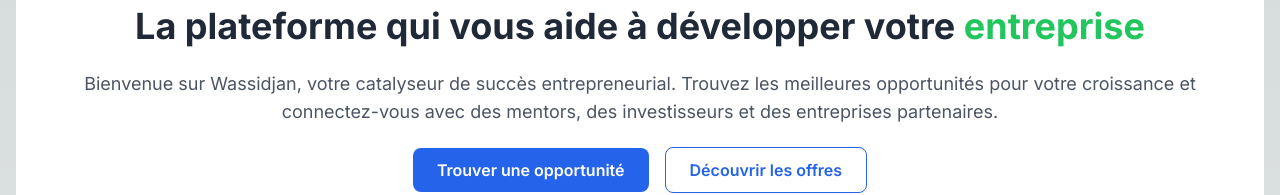
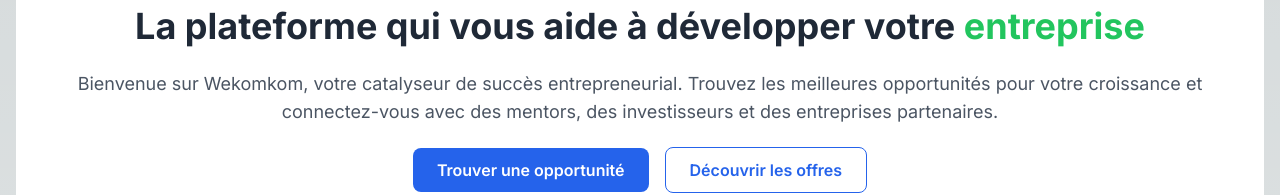
Before and after one commit to abbabamba/frontend_concree, a Next.js app: page / in a window 1280 px wide. Shown: the part 122-317 px from the top of the page. Built offline with nearby package versions, Linux system fonts and the light colour scheme; no server answers.

Commit message:
new update

```diff
--- a/app/opportunities/[id]/page.js
+++ b/app/opportunities/[id]/page.js
@@ -39,7 +39,7 @@
         {opportunity.companyImage && (
           <div className="flex-shrink-0">
             <Image
-              src="/offer.png"
+              src="/offre1.png"
               alt={opportunity.company}
               width={150}
               height={150}
--- a/components/HeroSection.js
+++ b/components/HeroSection.js
@@ -10,7 +10,7 @@
           La plateforme qui vous aide à développer votre <span className="text-green-500">entreprise</span>
         </h1>
         <p className="text-lg text-gray-600 mb-8">
-          Bienvenue sur Wassidjan, votre catalyseur de succès entrepreneurial. Trouvez les meilleures opportunités pour
+          Bienvenue sur Wekomkom, votre catalyseur de succès entrepreneurial. Trouvez les meilleures opportunités pour
           votre croissance et connectez-vous avec des mentors, des investisseurs et des entreprises partenaires.
         </p>
         <div className="flex justify-center space-x-4 mb-12">
--- a/components/OpportunityCard.js
+++ b/components/OpportunityCard.js
@@ -9,7 +9,7 @@
   return (
     <div className="bg-white rounded-lg shadow-md hover:shadow-lg transition-shadow duration-300 overflow-hidden">
       <div className="relative h-40 w-full">
-      <Image src="/offer.png" alt="Offers" width={100} height={100} className="mr-4" />
+      <Image src="/offre1.png" alt="Offers" width={100} height={100} className="mr-4" />
 
       </div>
       <div className="p-4">
```
